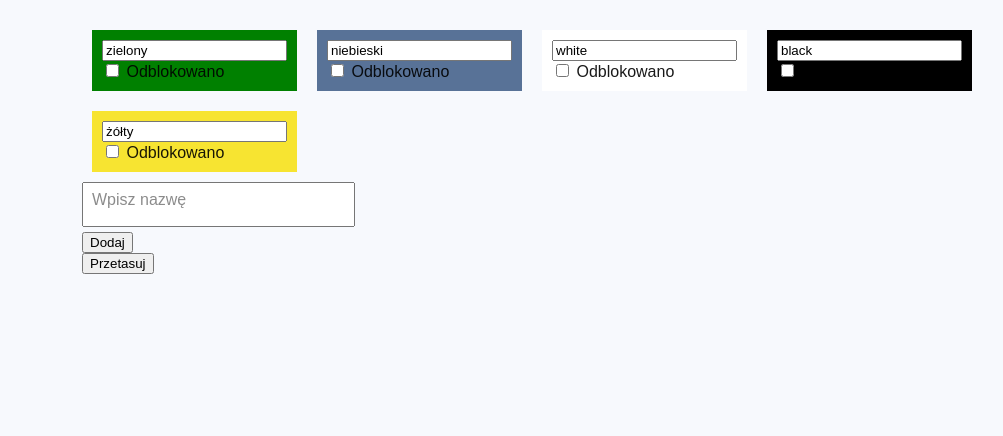
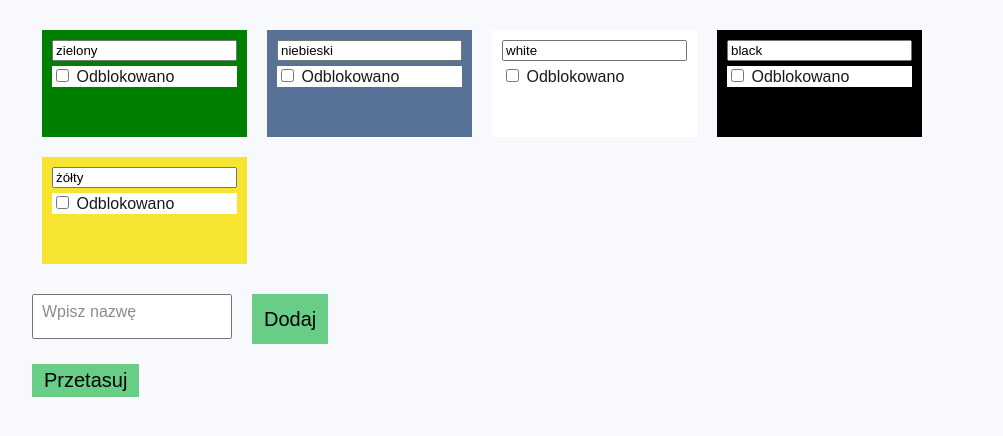
Before and after one commit to Kolumbryna22/shufflingTiles, a Vue app: page / in a window 1280 px wide. Shown: the top 436 px of the page, without its empty margins (68-1071 px from the left). Built offline with nearby package versions, Linux system fonts and the light colour scheme; the HTML template or start-up script is replaced by a standard one.

Commit message:
add button styles

```diff
--- a/src/components/Card.vue
+++ b/src/components/Card.vue
@@ -9,13 +9,6 @@
         :name="form.name + form.index"
         type="text"
     >
-    <button
-        v-if="changed"
-        class="btn-add"
-        @click="save()"
-    >
-      Zapisz
-    </button>
     <div class="card-checkbox">
       <input
           :id="'blocked' + form.index"
@@ -26,6 +19,21 @@
       <label :for="'blocked' + form.index">
         {{ form.blocked ? 'Zablokowano' : 'Odblokowano' }}
       </label>
+    </div>
+    <div
+        v-if="changed"
+        class="card-buttons"
+    >
+      <button
+          class="btn-add"
+          @click="save()"
+      >
+        Zapisz
+      </button>
+      <button
+          class="btn-cancel"
+          @click="cancel()"
+      />
     </div>
   </div>
 </template>
@@ -45,12 +53,15 @@ export default {
   },
   computed: {
     changed () {
-      return this.form.name !== this.card.name;
+      return this.form.name !== this.card.name || this.form.blocked !== this.card.blocked;
     }
   },
   methods: {
     save () {
       this.$emit('updateCard', this.form);
+    },
+    cancel () {
+      this.form = { ...this.card };
     }
   }
 };
--- a/src/styles/_general.scss
+++ b/src/styles/_general.scss
@@ -22,7 +22,49 @@ h4 {
 }
 
 #app {
-  max-width: 1000px;
+  max-width: 1100px;
   margin: 0 auto;
   padding: 20px 10px;
 }
+
+.btn-add {
+  background-color: $green;
+  border: none;
+  font-size: 20px;
+  padding: 5px 12px;
+  cursor: pointer;
+}
+
+.btn-cancel {
+  position: relative;
+  background-color: $red;
+  border: none;
+  padding: 5px 12px;
+  width: 23px;
+  height: 23px;
+  cursor: pointer;
+
+  &::before,
+  &::after {
+    position: relative;
+    top: 0;
+    right: 0;
+    width: 12px;
+    height: 2px;
+    background: $text-secondary;
+    display: block;
+    content: '';
+  }
+
+  &::before {
+    top: 1px;
+    left: -4px;
+    transform: rotate(-45deg);
+  }
+
+  &::after {
+    left: -4px;
+    top: 0px;
+    transform: rotate(45deg);
+  }
+}
--- a/src/styles/_variables.scss
+++ b/src/styles/_variables.scss
@@ -4,3 +4,5 @@ $text-primary: rgba(0, 0, 0, 0.9);
 $text-secondary: rgba(white, 0.9);
 
 $blue: #587297;
+$red: red;
+$green: rgb(104,205,134);
--- a/src/styles/components/_cards.scss
+++ b/src/styles/components/_cards.scss
@@ -6,4 +6,34 @@
 .card {
   margin: 10px;
   padding: 10px;
+  min-height: 107px;
+
+  button {
+    display: block;
+    font-size: 15px;
+    padding: 3px 9px;
+  }
+
+  input {
+    margin-bottom: 5px;
+  }
+
+  .card-checkbox {
+    background-color: white;
+    margin-bottom: 5px;
+  }
 }
+
+.card-form {
+  display: flex;
+  padding: 20px 0;
+
+  .input-container {
+    margin-right: 20px;
+  }
+}
+
+.card-buttons {
+  display: flex;
+  justify-content: space-between;
+}
--- a/src/styles/molecules/_inputs.scss
+++ b/src/styles/molecules/_inputs.scss
@@ -1,7 +1,7 @@
 .input-container {
   position: relative;
   margin-bottom: 5px;
-  width: 363px;
+  width: 200px;
   max-width: 100%;
 
   input {
@@ -20,6 +20,7 @@
     height: 45px;
     padding-bottom: 0;
     font-size: 20px;
+    width: 100%;
   }
 
   label {
```
